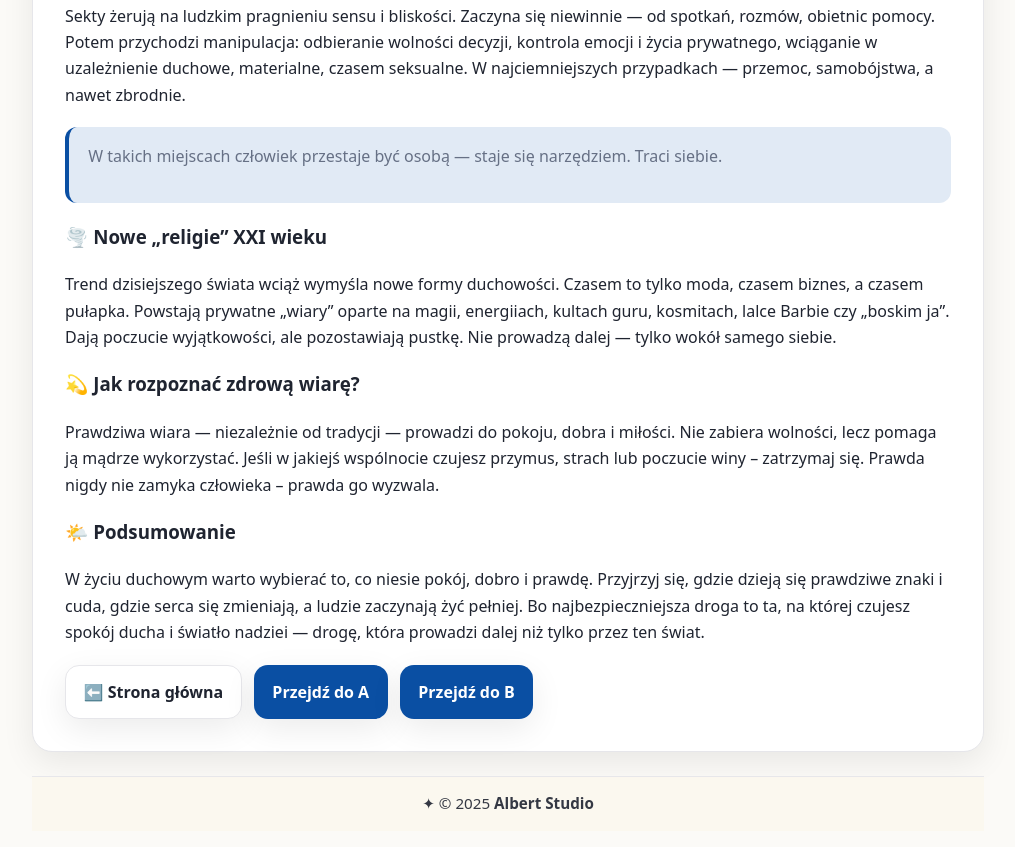
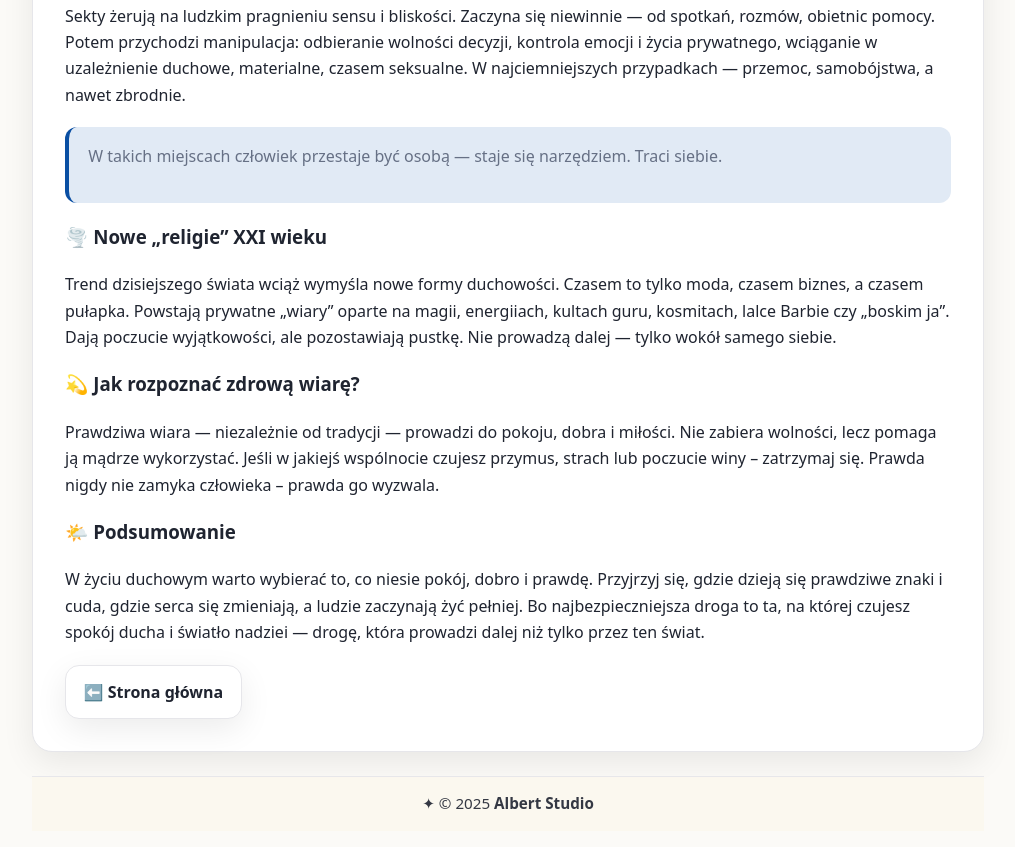
Before and after one commit to majstered/twojopis.github.io, a plain HTML site: page index.html in a window 1280 px wide. Shown: the part 980-1827 px from the top of the page, without its empty margins (132-1147 px from the left). Drawn offline with Linux system fonts and the light colour scheme.

Commit message:
Update index.html

```diff
--- a/index.html
+++ b/index.html
@@ -123,8 +123,6 @@
 
         <div class="nav" aria-label="Nawigacja">
           <a href="https://majstered.github.io/siedliszcze.github.io/" class="btn">⬅️ Strona główna</a>
-          <a href="https://majstered.github.io/A/" class="btn blue">Przejdź do A</a>
-          <a href="https://majstered.github.io/odpady.github.io/" class="btn blue">Przejdź do B</a>
         </div>
       </div>
     </article>
```
